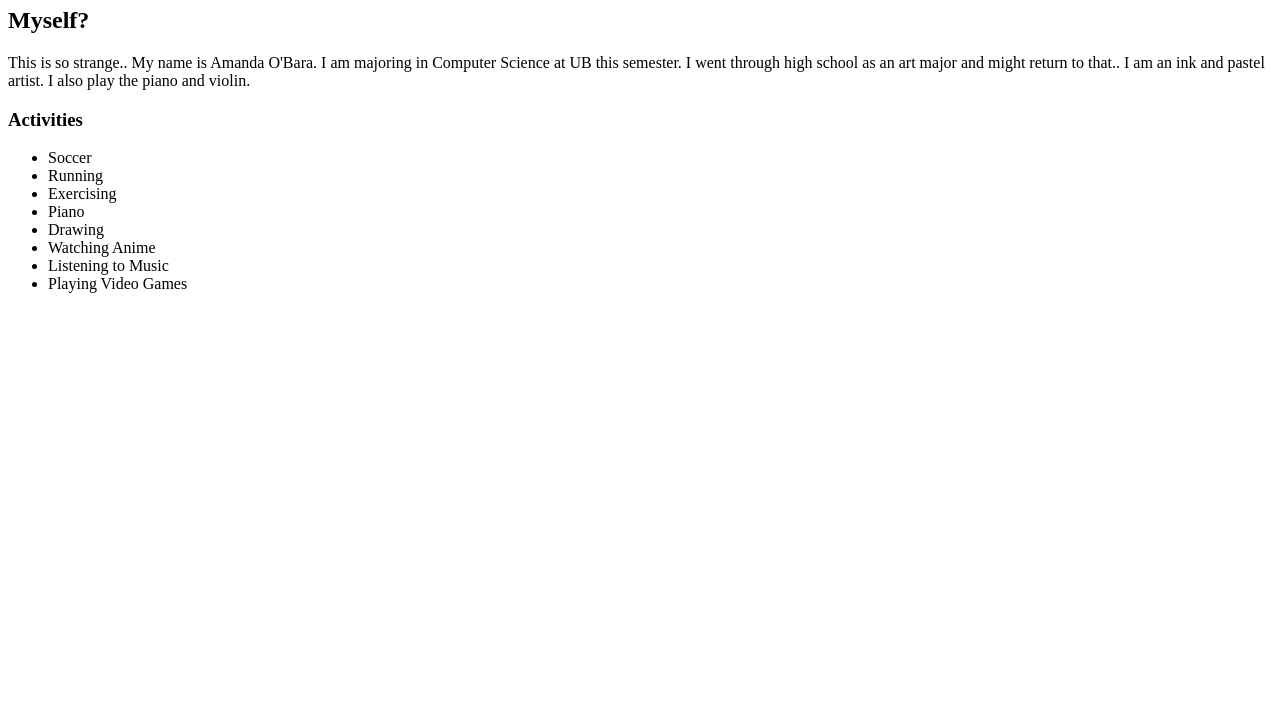
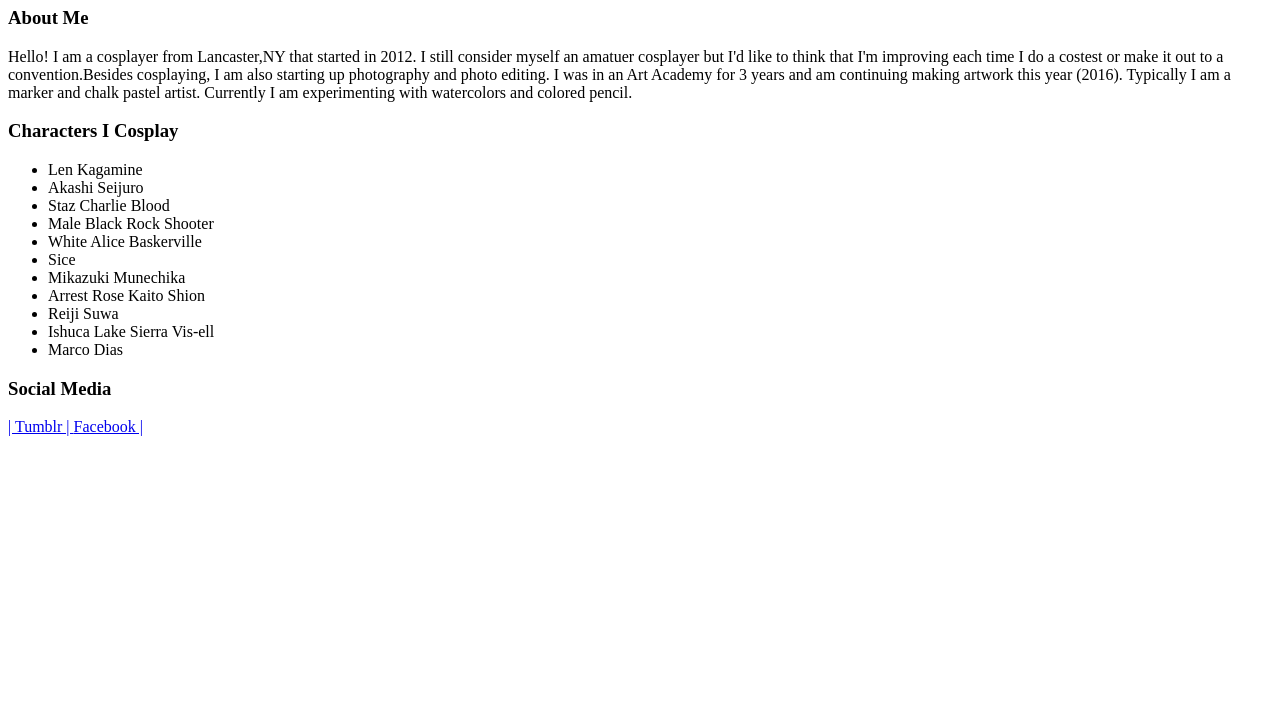
Before and after one commit to amandaob/amandaob.github.io, a plain HTML site: page index.html in a window 1280 px wide. Shown: the part 73-800 px from the top of the page. Drawn offline with Linux system fonts and the light colour scheme.

Commit message:
brandnew

```diff
--- a/index.html
+++ b/index.html
@@ -1,26 +1,41 @@
 <!doctype html>
 <html>
+
   <head>
-    <Title>My Messed Up Corner</Title>
+    <link rel="stylesheet" type="text/css" href="style.css">
+    <Title>Ryochi Vactor Official Page</Title>
     <head>
-      <h1>My Little Corner</h1>
-      <h2>Myself?</h2>
+      <h1>Ryochi Vactor</h1>
+      <h3>About Me</h3>
     <p>
-        This is so strange.. My name is Amanda O'Bara.
-        I am majoring in Computer Science at UB this semester.
-        I went through high school as an art major and might
-        return to that.. I am an ink and pastel artist. I also
-        play the piano and violin.
+        Hello! I am a cosplayer from Lancaster,NY that started in 2012. I still
+        consider myself an amatuer cosplayer but I'd like to think that I'm
+        improving each time I do a costest or make it out to a convention.Besides
+        cosplaying, I am also starting up photography and photo editing. I was
+        in an Art Academy for 3 years and am continuing making artwork this year
+        (2016). Typically I am a marker and chalk pastel artist. Currently I am
+        experimenting with watercolors and colored pencil.
       </p>
-      <h3>Activities</h3>
+      <h3>Characters I Cosplay</h3>
       <ul>
-        <li>Soccer</li>
-        <li>Running</li>
-        <li>Exercising</li>
-        <li>Piano</li>
-        <li>Drawing</li>
-        <li>Watching Anime</li>
-        <li>Listening to Music</li>
-        <li>Playing Video Games</li>
+        <li>Len Kagamine</li>
+        <li>Akashi Seijuro</li>
+        <li>Staz Charlie Blood</li>
+        <li>Male Black Rock Shooter</li>
+        <li>White Alice Baskerville</li>
+        <li>Sice</li>
+        <li>Mikazuki Munechika</li>
+        <li>Arrest Rose Kaito Shion</li>
+        <li>Reiji Suwa</li>
+        <li>Ishuca Lake Sierra Vis-ell</li>
+        <li>Marco Dias</li>
       </ul>
+      <h3>Social Media</h3>
+      <a href="RyochiSK.tumblr.com">
+      |  Tumblr  |
+      </a>
+      <a href="facebook.com/ryochisk">
+        Facebook  |
+      </a>
+
       </html>
```
